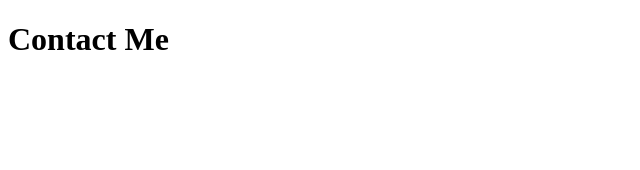
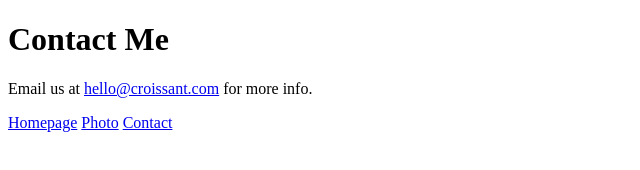
Before and after one commit to SuzetteSa/croissantproject, a plain HTML site: page contact.html in a window 1280 px wide. Shown: the whole page, without its empty margins (0-640 px from the left). Drawn offline with Linux system fonts and the light colour scheme.

Commit message:
added html links

```diff
--- a/contact.html
+++ b/contact.html
@@ -8,5 +8,16 @@
   </head>
   <body>
     <h1>Contact Me</h1>
+    <p>
+      Email us at
+      <a href="mailto:hello@croissant.com">hello@croissant.com</a> for more
+      info.
+    </p>
+
+     <p>
+      <a href="/index.html">Homepage</a>
+      <a href="/photo.html">Photo</a>
+      <a href="/contact.html">Contact</a>
+    </p>
   </body>
 </html>
```
Also changed, not shown: photo.html (+7 -0 lines).
